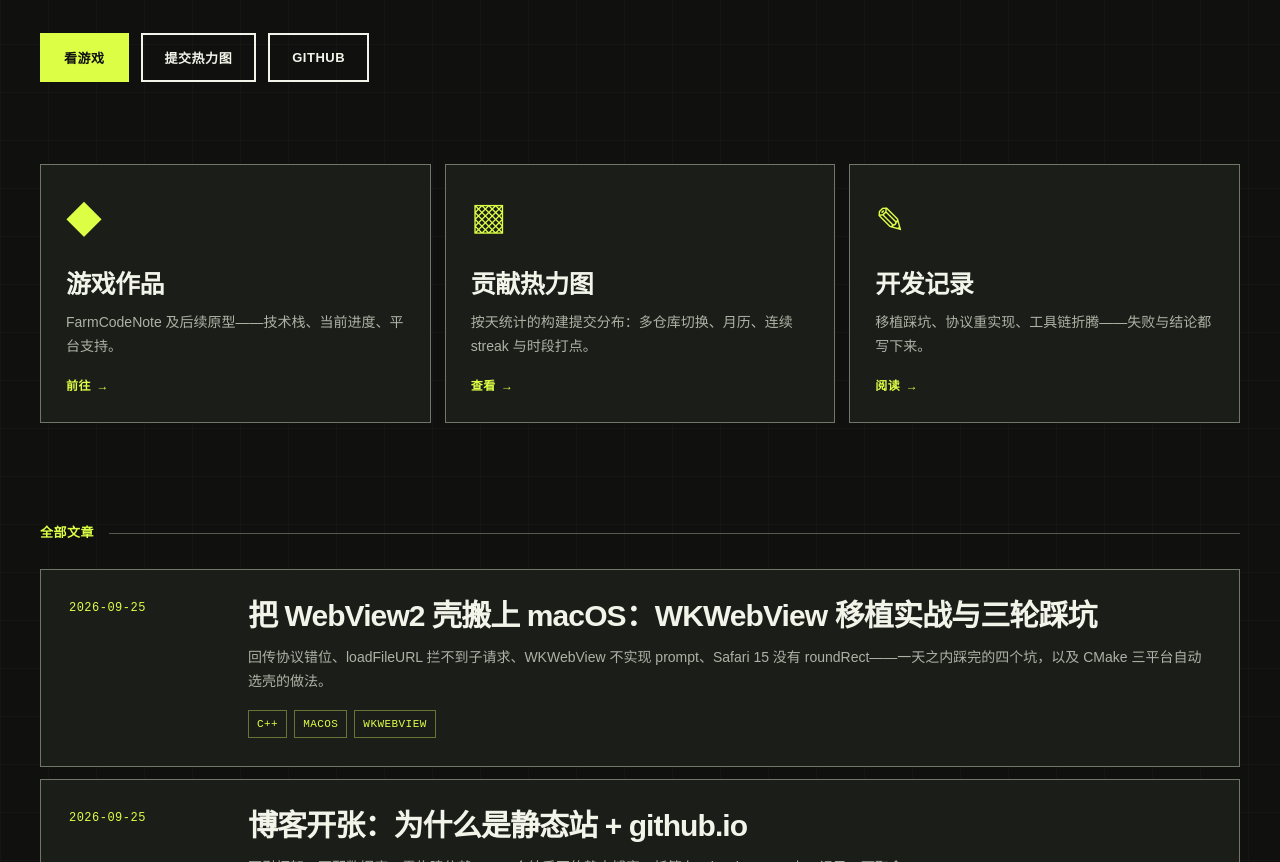
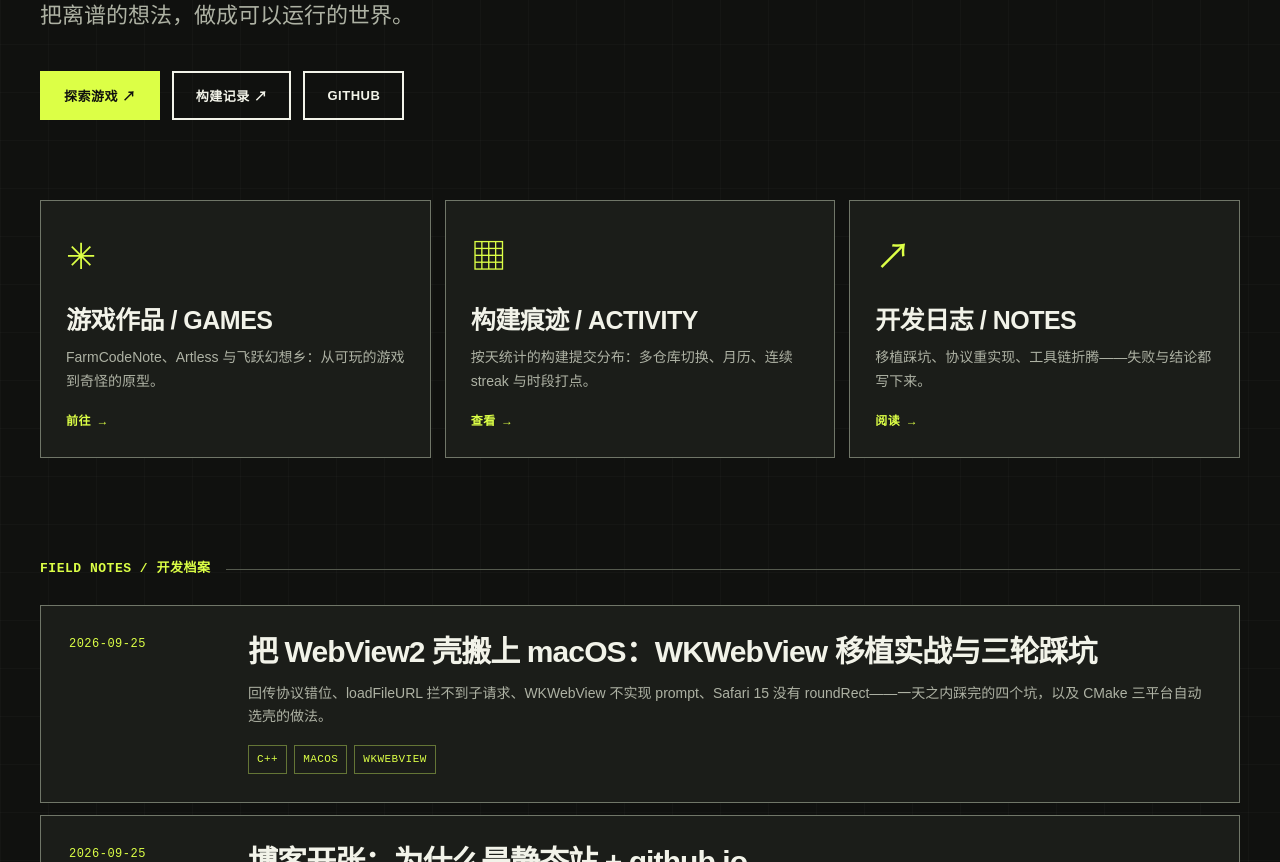
Before and after one commit to LXFLGH/melavonmen, a plain HTML site: page index.html in a window 1280 px wide. Shown: the part 484-1346 px from the top of the page. Drawn offline with Linux system fonts and the light colour scheme.

Commit message:
design: acid graphics redesign of index.html

```diff
--- a/index.html
+++ b/index.html
@@ -23,39 +23,39 @@
 
 <main class="wrap">
   <section class="hero home-hero">
-    <p class="eyebrow">独立游戏开发 · 一个人做完设计与代码</p>
+    <p class="eyebrow">Independent Game Laboratory // 001 / 2026</p>
     <h1>Melavonmen</h1>
-    <p class="sub">C++17 零依赖 · 自研引擎与工具链 · 把想法做成能跑的东西</p>
+    <p class="sub">独立游戏 / 系统设计 / 工程实验。<br>把离谱的想法，做成可以运行的世界。</p>
     <div class="actions">
-      <a class="btn btn-primary" href="games.html">看游戏</a>
-      <a class="btn" href="heatmap.html">提交热力图</a>
+      <a class="btn btn-primary" href="games.html">探索游戏 ↗</a>
+      <a class="btn" href="heatmap.html">构建记录 ↗</a>
       <a class="btn" href="https://github.com/LXFLGH" target="_blank" rel="noopener">GitHub</a>
     </div>
   </section>
 
-  <section class="nav-cards">
+  <section class="nav-cards" aria-label="探索站点">
     <a class="nav-card" href="games.html">
-      <span class="nav-ico">◆</span>
-      <h3>游戏作品</h3>
-      <p>FarmCodeNote 及后续原型——技术栈、当前进度、平台支持。</p>
+      <span class="nav-ico" aria-hidden="true">✳</span>
+      <h3>游戏作品 / GAMES</h3>
+      <p>FarmCodeNote、Artless 与飞跃幻想乡：从可玩的游戏到奇怪的原型。</p>
       <span class="nav-go">前往 →</span>
     </a>
     <a class="nav-card" href="heatmap.html">
-      <span class="nav-ico">▩</span>
-      <h3>贡献热力图</h3>
+      <span class="nav-ico" aria-hidden="true">▦</span>
+      <h3>构建痕迹 / ACTIVITY</h3>
       <p>按天统计的构建提交分布：多仓库切换、月历、连续 streak 与时段打点。</p>
       <span class="nav-go">查看 →</span>
     </a>
     <a class="nav-card" href="posts/2026-09-25-mac-gui-port.html">
-      <span class="nav-ico">✎</span>
-      <h3>开发记录</h3>
+      <span class="nav-ico" aria-hidden="true">↗</span>
+      <h3>开发日志 / NOTES</h3>
       <p>移植踩坑、协议重实现、工具链折腾——失败与结论都写下来。</p>
       <span class="nav-go">阅读 →</span>
     </a>
   </section>
 
   <section class="post-list">
-    <h2 class="list-title">全部文章</h2>
+    <h2 class="list-title">FIELD NOTES / 开发档案</h2>
 
     <a class="post-card" href="posts/2026-09-25-mac-gui-port.html">
       <span class="post-date">2026-09-25</span>
```
